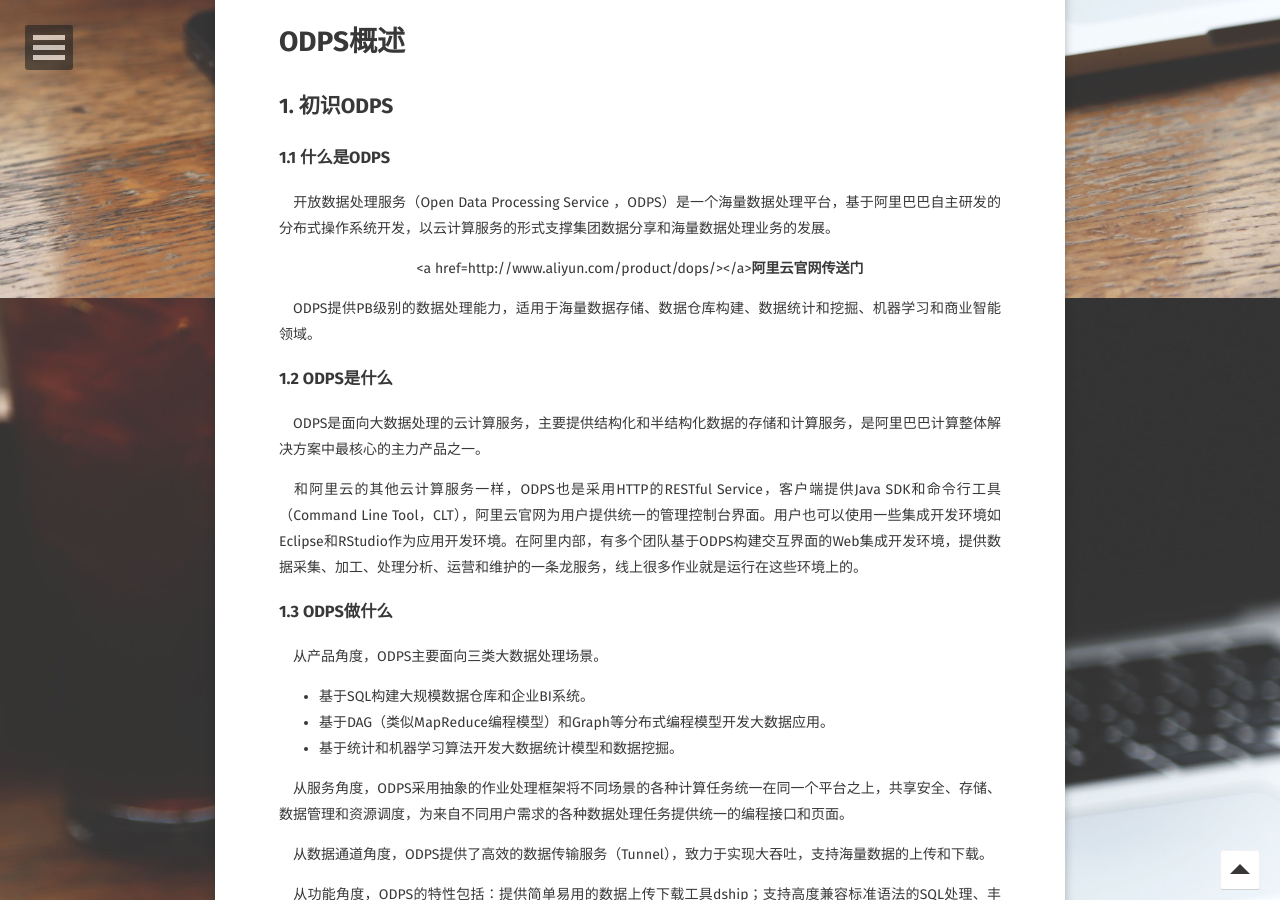
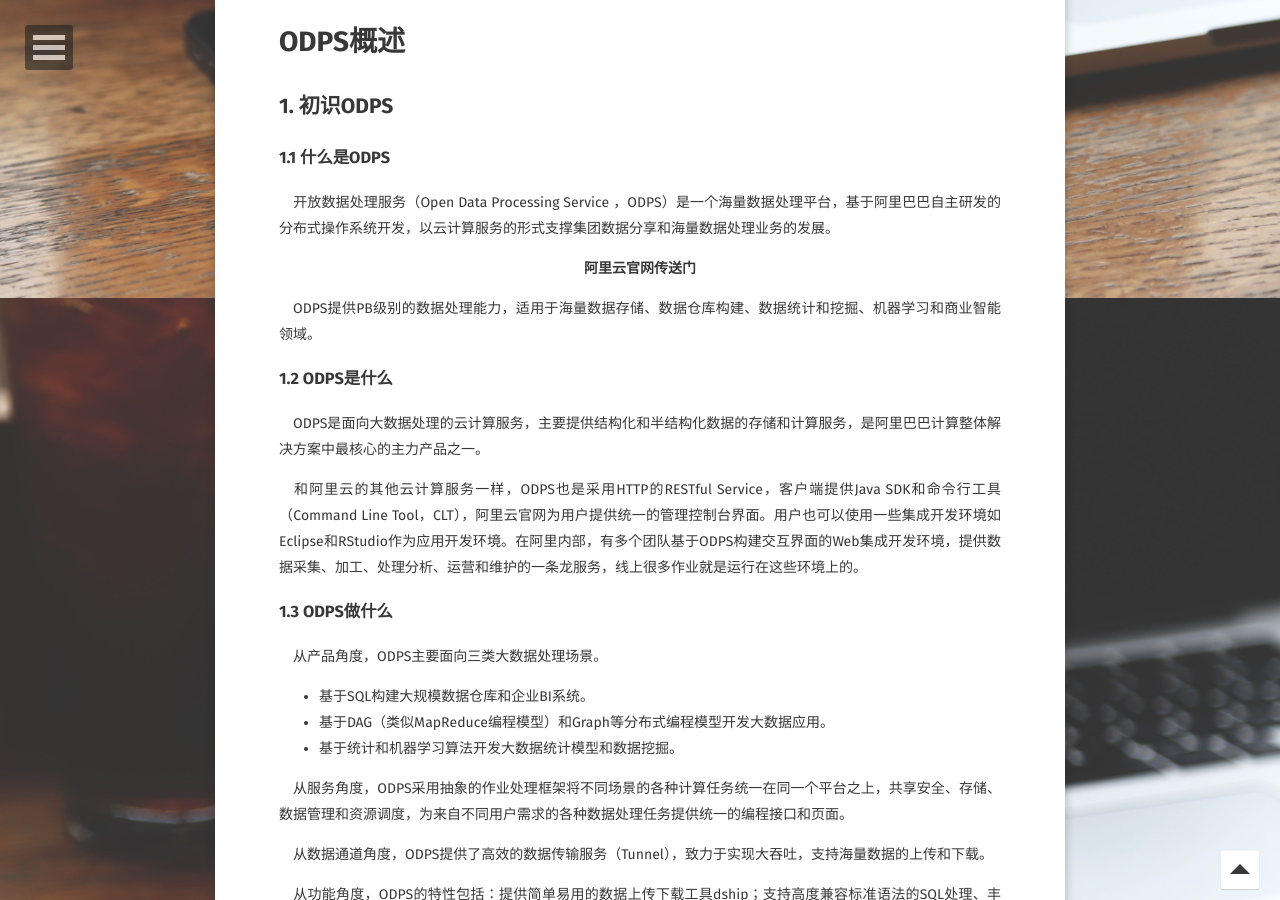
Before and after one commit to ToGetHer16/ToGetHer16.github.io, a Jekyll site: the page built from _posts/2019-04-01-ODPS1.md, in a window 1280 px wide and 900 px high, scrolled down 602 px. Built offline with Jekyll 4.4.1, drawn with Linux system fonts in a browser that asks for light colours; some web fonts are replaced; comment, search, counter and statistics services are not loaded.

Commit message:
Update 2019-04-01-ODPS1.md

```diff
--- a/_posts/2019-04-01-ODPS1.md
+++ b/_posts/2019-04-01-ODPS1.md
@@ -11,7 +11,7 @@
 ## 1. 初识ODPS
 ### 1.1 什么是ODPS
 &emsp;开放数据处理服务（Open Data Processing Service ，ODPS）是一个海量数据处理平台，基于阿里巴巴自主研发的分布式操作系统开发，以云计算服务的形式支撑集团数据分享和海量数据处理业务的发展。
-<center><a href=http://www.aliyun.com/product/dops/></a><b>阿里云官网传送门</b></center>
+<center><a href="http://www.aliyun.com/product/dops/"></a><b>阿里云官网传送门</b></center>
 
 &emsp;ODPS提供PB级别的数据处理能力，适用于海量数据存储、数据仓库构建、数据统计和挖掘、机器学习和商业智能领域。
 ### 1.2 ODPS是什么
```
